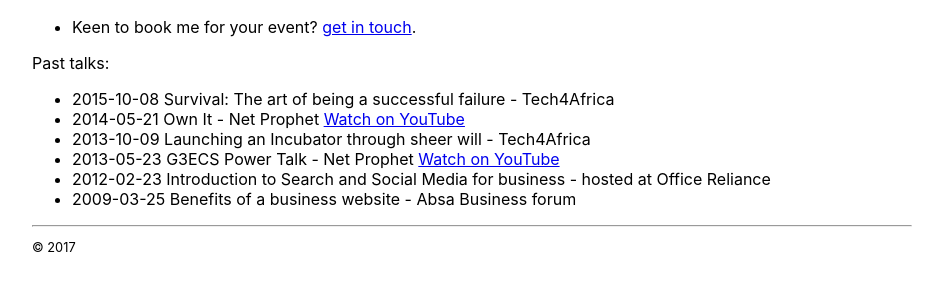
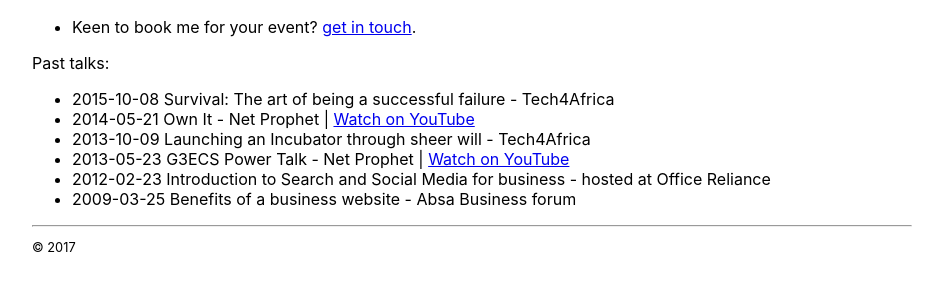
Before and after one commit to nuclearpengy/nuclearpengy.github.io, a Jekyll site: the page built from speaking.html, in a window 1280 px wide. Shown: the part 152-443 px from the top of the page, without its empty margins (168-1111 px from the left). Built offline with Jekyll 4.4.1, drawn with Linux system fonts in a browser that asks for light colours.

```diff
--- a/speaking.html
+++ b/speaking.html
@@ -15,9 +15,9 @@ description: I talk in public.
 <p>Past talks:<p>
 <ul>
 <li>2015-10-08 Survival: The art of being a successful failure - Tech4Africa</li>
-<li>2014-05-21 Own It - Net Prophet <a href="https://youtu.be/qTmp5cXesO8" target="_blank">Watch on YouTube</a></li>
+<li>2014-05-21 Own It - Net Prophet | <a href="https://youtu.be/qTmp5cXesO8" target="_blank">Watch on YouTube</a></li>
 <li>2013-10-09 Launching an Incubator through sheer will - Tech4Africa</li>
-<li>2013-05-23 G3ECS Power Talk - Net Prophet <a href="https://youtu.be/5TKg8khDHN0?t=7m11s" target="_blank">Watch on YouTube</a></li>
+<li>2013-05-23 G3ECS Power Talk - Net Prophet | <a href="https://youtu.be/5TKg8khDHN0?t=7m11s" target="_blank">Watch on YouTube</a></li>
 <li>2012-02-23 Introduction to Search and Social Media for business - hosted at Office Reliance</li>
 <li>2009-03-25 Benefits of a business website - Absa Business forum</li>
 </ul>
```
